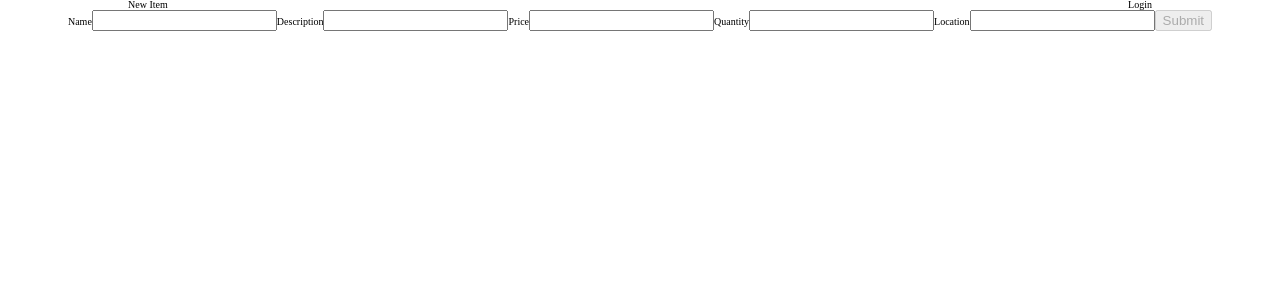
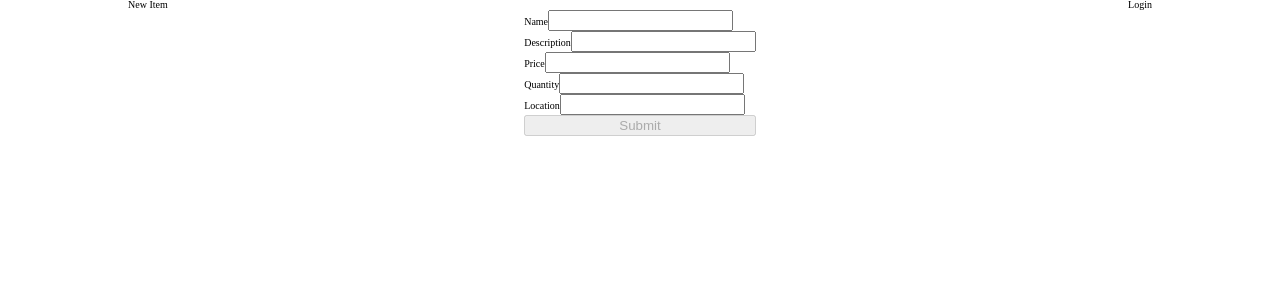
Before and after one commit to ttwebft70-bw-october/front-end, a React (Create React App) app: page /new-item in a window 1280 px wide. Shown: the top 300 px of the page. Built offline with nearby package versions, Linux system fonts and the light colour scheme.

Commit message:
Basic CSS flex layout for new item form

```diff
--- a/src/components/NewItem.js
+++ b/src/components/NewItem.js
@@ -6,7 +6,7 @@ const itemSchema = yup.object().shape({
 	description: yup.string().required("Description required"),
 	price: yup.string().required("Price required"),
 	quantity: yup.number().min(0).required("Quantity required"),
-	location: yup.string().required("Location required")
+	location: yup.string().required("Location required"),
 });
 
 function NewItem() {
@@ -15,7 +15,7 @@ function NewItem() {
 		description: "",
 		price: "",
 		quantity: "",
-		location: ""
+		location: "",
 	});
 	const [buttonOn, setButtonOn] = useState(false);
 
@@ -36,6 +36,7 @@ function NewItem() {
 	};
 
 	return (
+		<div className="new-item">
 			<form onSubmit={handleSubmit}>
 				<label>
 					Name
@@ -84,6 +85,7 @@ function NewItem() {
 				</label>
 				<button disabled={!buttonOn}>Submit</button>
 			</form>
+		</div>
 	);
 }
 
--- a/src/style/index.css
+++ b/src/style/index.css
@@ -68,3 +68,14 @@ nav a {
 	display: flex;
 	flex-direction: column;
 }
+
+/*	Styles for the NewItem component */
+.new-item {
+	display: flex;
+	justify-content: center;
+}
+
+.new-item form {
+	display: flex;
+	flex-direction: column;
+}
```
Lines whose indentation alone changed are shown as unchanged.
